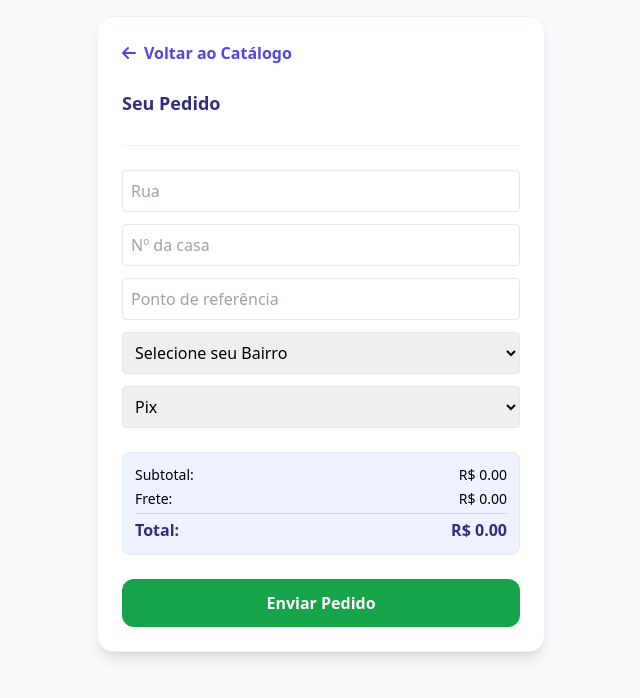
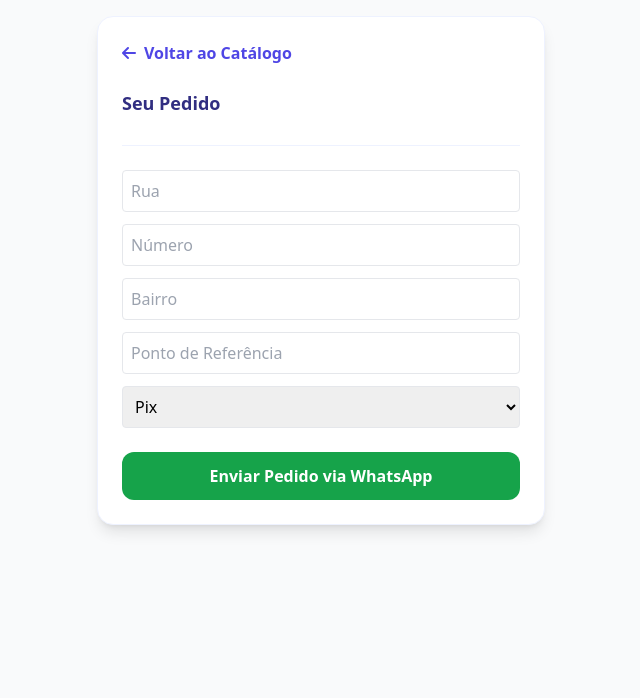
Before and after one commit to edmidiaweb/maniadelimpeza, a plain HTML site: page carrinho.html in a window 1280 px wide. Shown: the whole page, without its empty margins (319-959 px from the left). Drawn offline with nearby package versions, Linux system fonts and the light colour scheme.

Commit message:
Add files via upload

```diff
--- a/carrinho.html
+++ b/carrinho.html
@@ -1,5 +1,5 @@
 <!DOCTYPE html>
-<html lang="pt-BR">
+<html lang="pt-PT">
 <head>
     <meta charset="UTF-8">
     <meta name="viewport" content="width=device-width, initial-scale=1.0">
@@ -10,8 +10,7 @@
 <body class="bg-gray-50 p-4">
     <div class="max-w-md mx-auto bg-white p-6 rounded-2xl shadow-lg border border-indigo-50">
 
-        <!-- Botão Voltar -->
-        <a href="index.html" class="inline-flex items-center text-indigo-600 font-bold mb-6 hover:text-indigo-800 transition">
+        <a href="index.html" class="inline-flex items-center text-indigo-600 font-bold mb-6 hover:text-indigo-800">
             <i class="fas fa-arrow-left mr-2"></i> Voltar ao Catálogo
         </a>
 
@@ -19,77 +18,61 @@
         <div id="listaItens" class="space-y-2 mb-6 border-b border-indigo-50 pb-4 text-sm text-gray-600"></div>
 
         <div class="space-y-3 mb-6">
-            <input type="text" id="rua" placeholder="Rua" class="w-full p-2 border border-gray-200 rounded focus:border-indigo-500 outline-none">
-            <input type="text" id="numero" placeholder="Nº da casa" class="w-full p-2 border border-gray-200 rounded focus:border-indigo-500 outline-none">
-            <input type="text" id="referencia" placeholder="Ponto de referência" class="w-full p-2 border border-gray-200 rounded focus:border-indigo-500 outline-none">
+            <input type="text" id="rua" placeholder="Rua" class="w-full p-2 border rounded">
+            <input type="text" id="numero" placeholder="Número" class="w-full p-2 border rounded">
+            <input type="text" id="bairro" placeholder="Bairro" class="w-full p-2 border rounded">
+            <input type="text" id="referencia" placeholder="Ponto de Referência" class="w-full p-2 border rounded">
 
-            <select id="bairro" onchange="calcularTudo()" class="w-full p-2 border border-gray-200 rounded focus:border-indigo-500 outline-none">
-                <option value="" data-frete="0">Selecione seu Bairro</option>
-                <optgroup label="Frete R$ 5,00"><option value="Coronel" data-frete="5.00">Coronel</option><option value="Umuarama" data-frete="5.00">Umuarama</option><option value="Guapiranga" data-frete="5.00">Guapiranga</option><option value="Sabauna" data-frete="5.00">Sabauna</option><option value="Iemanja" data-frete="5.00">Iemanja</option><option value="America" data-frete="5.00">America</option></optgroup>
-                <optgroup label="Frete R$ 9,00"><option value="Belas Artes" data-frete="9.00">Belas Artes</option><option value="Corumbá" data-frete="9.00">Corumbá</option><option value="Ieda" data-frete="9.00">Ieda</option></optgroup>
-                <optgroup label="Frete R$ 12,00"><option value="Praia dos Sonhos" data-frete="12.00">Praia dos Sonhos</option><option value="Cibratel 1" data-frete="12.00">Cibratel 1</option><option value="Chacara Cibratel 2" data-frete="12.00">Chacara Cibratel 2</option></optgroup>
-                <option value="Outros" data-frete="0">Outros (Consultar)</option>
-            </select>
-
-            <select id="pagamento" onchange="verificarPag()" class="w-full p-2 border border-gray-200 rounded focus:border-indigo-500 outline-none">
+            <select id="pagamento" onchange="verificarPag()" class="w-full p-2 border rounded">
                 <option value="Pix">Pix</option>
                 <option value="Dinheiro">Dinheiro</option>
+                <option value="Cartão">Cartão</option>
             </select>
-            <input type="text" id="troco" placeholder="Troco para quanto?" class="w-full p-2 border border-gray-200 rounded hidden focus:border-indigo-500 outline-none">
+            <input type="text" id="troco" placeholder="Troco para quanto?" class="hidden w-full p-2 border rounded">
         </div>
 
-        <div id="financeiro" class="space-y-1 mb-6 text-sm bg-indigo-50 p-3 rounded-lg border border-indigo-100">
-            <div class="flex justify-between"><span>Subtotal:</span> <span id="subtotal">R$ 0,00</span></div>
-            <div class="flex justify-between"><span>Frete:</span> <span id="valFrete">R$ 0,00</span></div>
-            <div class="flex justify-between font-bold text-base border-t border-indigo-200 pt-1 text-indigo-900"><span>Total:</span> <span id="totalGeral">R$ 0,00</span></div>
-        </div>
-
-        <button onclick="confirmar()" class="w-full bg-green-600 hover:bg-green-700 text-white py-3 rounded-xl font-bold transition">Enviar Pedido</button>
+        <button onclick="confirmar()" class="w-full bg-green-600 text-white font-bold py-3 rounded-xl hover:bg-green-700">
+            Enviar Pedido via WhatsApp
+        </button>
     </div>
 
     <script>
-        const carrinho = JSON.parse(localStorage.getItem('meuCarrinho')) || [];
+        // Carrega o carrinho do localStorage
+        const carrinho = JSON.parse(localStorage.getItem('meuCarrinho') || '[]');
+        const listaItens = document.getElementById('listaItens');
 
-        function carregarLista() {
-            document.getElementById('listaItens').innerHTML = carrinho.map(i => `<div class="flex justify-between"><span>${i.qtd}x ${i.nome}</span> <span>R$ ${(i.valor * i.qtd).toFixed(2)}</span></div>`).join('');
-            calcularTudo();
-        }
-
-        function calcularTudo() {
-            const subtotal = carrinho.reduce((acc, i) => acc + (i.valor * i.qtd), 0);
-            const frete = parseFloat(document.getElementById('bairro').options[document.getElementById('bairro').selectedIndex].dataset.frete) || 0;
-            document.getElementById('subtotal').innerText = `R$ ${subtotal.toFixed(2)}`;
-            document.getElementById('valFrete').innerText = `R$ ${frete.toFixed(2)}`;
-            document.getElementById('totalGeral').innerText = `R$ ${(subtotal + frete).toFixed(2)}`;
-        }
+        // Renderiza itens
+        listaItens.innerHTML = carrinho.map(i => `
+            <div class="flex justify-between">
+                <span>${i.qtd}x ${i.n}</span>
+                <span>R$ ${(i.v * i.qtd).toFixed(2)}</span>
+            </div>
+        `).join('');
 
         function verificarPag() {
             document.getElementById('troco').classList.toggle('hidden', document.getElementById('pagamento').value !== 'Dinheiro');
         }
 
         function confirmar() {
-            const b = document.getElementById('bairro');
             const rua = document.getElementById('rua').value;
             const num = document.getElementById('numero').value;
+            const bairro = document.getElementById('bairro').value;
             const ref = document.getElementById('referencia').value;
             const pag = document.getElementById('pagamento').value;
             const troco = document.getElementById('troco').value;
 
-            if(!rua || !num || !b.value) return alert("Por favor, preencha Rua, Número e Bairro!");
+            if(!rua || !num || !bairro) return alert("Por favor, preencha Rua, Número e Bairro!");
 
-            let msg = `🛍️ *Novo Pedido - Mania de Limpeza*\n\n` +
-                      `*Itens:* ${carrinho.map(i => `\n- ${i.qtd}x ${i.nome}`).join("")}\n\n` +
-                      `📍 *Endereço:* ${rua}, ${num}\n` +
-                      `🚩 *Ref:* ${ref}\n` +
-                      `🏘️ *Bairro:* ${b.value}\n\n` +
+            // Formata mensagem para WhatsApp
+            let msg = `🛍️ *Novo Pedido - Mania de Limpeza*%0A%0A` +
+                      `*Itens:*` + carrinho.map(i => `%0A- ${i.qtd}x ${i.n} (R$ ${i.v.toFixed(2)})`).join("") + `%0A%0A` +
+                      `📍 *Endereço:* ${rua}, ${num}%0A` +
+                      `🚩 *Ref:* ${ref}%0A` +
+                      `🏘️ *Bairro:* ${bairro}%0A%0A` +
                       `💳 *Pagamento:* ${pag}${pag === 'Dinheiro' && troco ? ' (Troco para R$ ' + troco + ')' : ''}`;
 
-            if(pag === 'Pix') msg += "\n\n⚠️ *Atenção:* A entrega só será iniciada após o envio do comprovante.\n*Chave Pix:* 13991727089";
-
-            window.open(`https://wa.me/5513991727089?text=${encodeURIComponent(msg)}`);
+            window.open(`https://wa.me/55SEUNUMERO?text=${msg}`, '_blank'); // Substitua pelo seu número
         }
-
-        carregarLista();
     </script>
 </body>
 </html>
```
